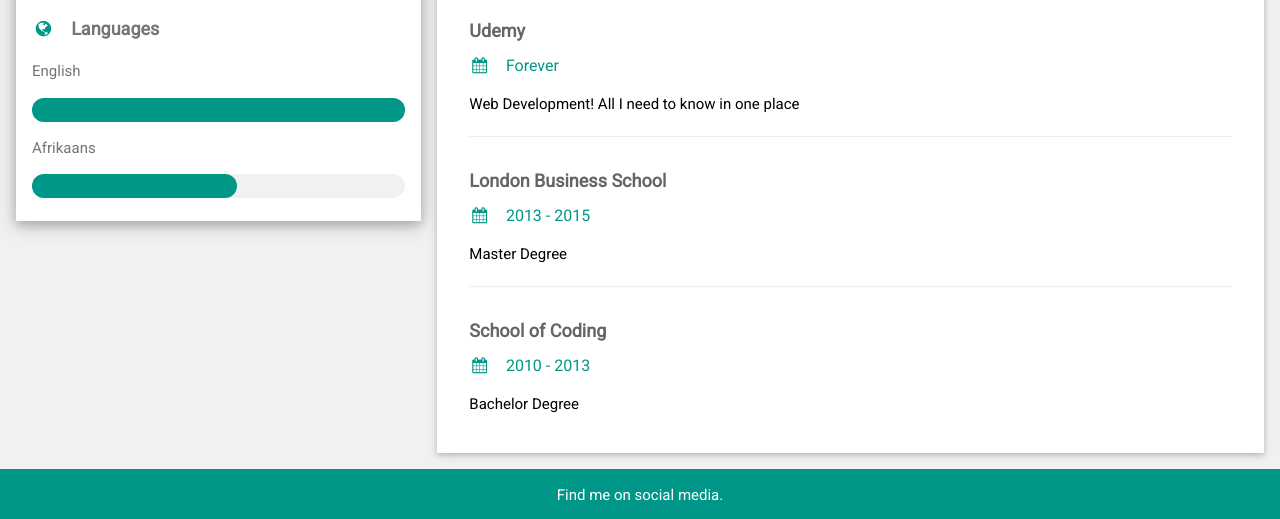
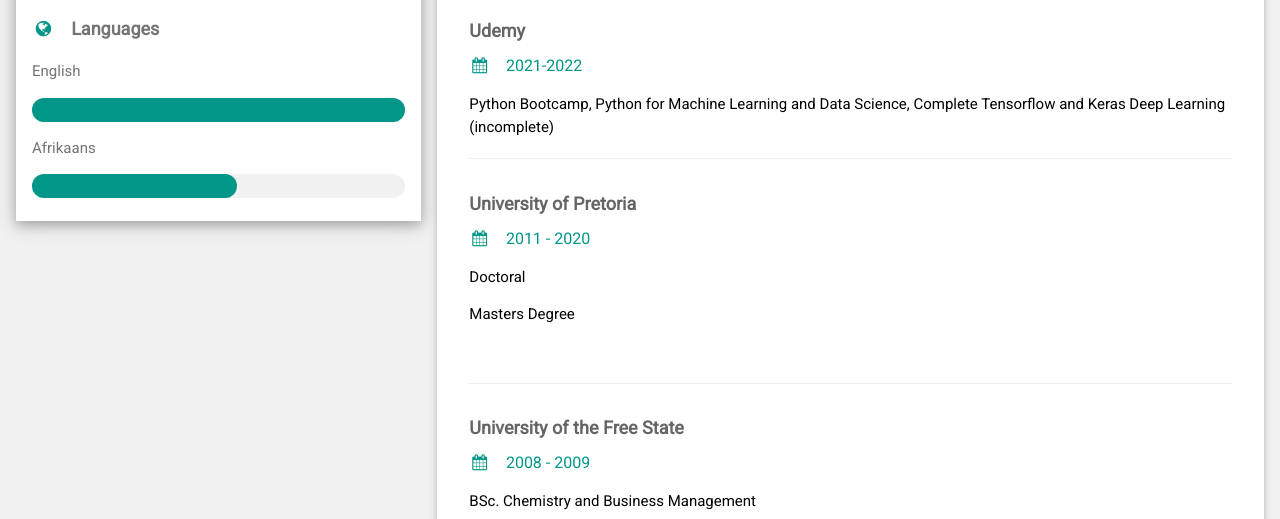
Before and after one commit to Spookperd/Resume, a plain HTML site: page index.html in a window 1280 px wide. Shown: the part 710-1229 px from the top of the page. Drawn offline with nearby package versions, Linux system fonts and the light colour scheme.

Commit message:
Update index.html

```diff
--- a/index.html
+++ b/index.html
@@ -109,20 +109,21 @@
         <h2 class="w3-text-grey w3-padding-16"><i class="fa fa-certificate fa-fw w3-margin-right w3-xxlarge w3-text-teal"></i>Education</h2>
         <div class="w3-container">
           <h5 class="w3-opacity"><b>Udemy</b></h5>
-          <h6 class="w3-text-teal"><i class="fa fa-calendar fa-fw w3-margin-right"></i>Forever</h6>
-          <p>Web Development! All I need to know in one place</p>
+          <h6 class="w3-text-teal"><i class="fa fa-calendar fa-fw w3-margin-right"></i>2021-2022</h6>
+          <p>Python Bootcamp, Python for Machine Learning and Data Science, Complete Tensorflow and Keras Deep Learning (incomplete) </p>
           <hr>
         </div>
         <div class="w3-container">
-          <h5 class="w3-opacity"><b>London Business School</b></h5>
-          <h6 class="w3-text-teal"><i class="fa fa-calendar fa-fw w3-margin-right"></i>2013 - 2015</h6>
-          <p>Master Degree</p>
+          <h5 class="w3-opacity"><b>University of Pretoria</b></h5>
+          <h6 class="w3-text-teal"><i class="fa fa-calendar fa-fw w3-margin-right"></i>2011 - 2020</h6>
+          <p>Doctoral</p>
+          <p>Masters Degree</p><br>
           <hr>
         </div>
         <div class="w3-container">
-          <h5 class="w3-opacity"><b>School of Coding</b></h5>
-          <h6 class="w3-text-teal"><i class="fa fa-calendar fa-fw w3-margin-right"></i>2010 - 2013</h6>
-          <p>Bachelor Degree</p><br>
+          <h5 class="w3-opacity"><b>University of the Free State</b></h5>
+          <h6 class="w3-text-teal"><i class="fa fa-calendar fa-fw w3-margin-right"></i>2008 - 2009</h6>
+          <p>BSc. Chemistry and Business Management</p><br>
         </div>
       </div>
 
```
